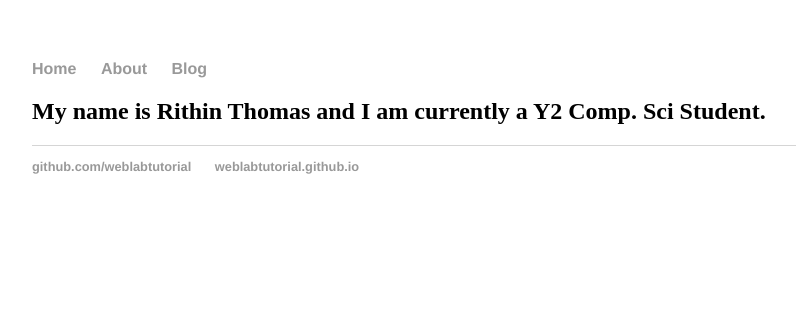
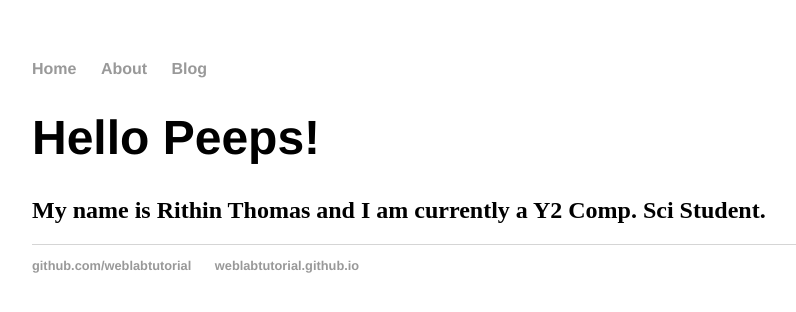
Before and after one commit to rithinthomas/rithinthomas.github.io, a Jekyll site: the page built from about/index.html, in a window 1280 px wide. Shown: the top 312 px of the page, without its empty margins (160-956 px from the left). Built offline with Jekyll 4.4.1, drawn with Linux system fonts in a browser that asks for light colours.

Commit message:
Update index.html

```diff
--- a/about/index.html
+++ b/about/index.html
@@ -3,5 +3,5 @@ layout: default
 title: Hello Peeps!
 ---
 
-
+  <h1>{{page.title}}<h1>
   <h2>My name is Rithin Thomas and I am currently a Y2 Comp. Sci Student.<h2>
```
